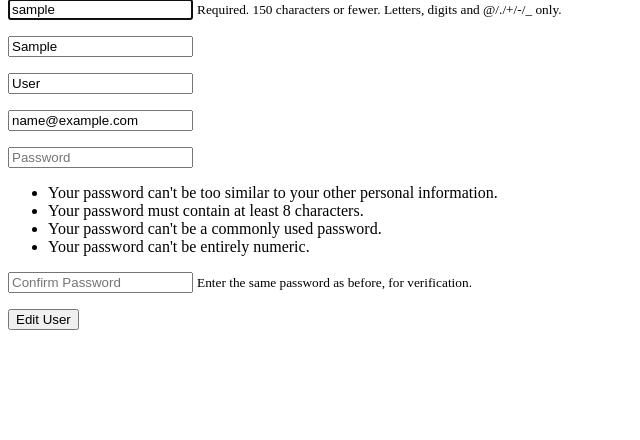
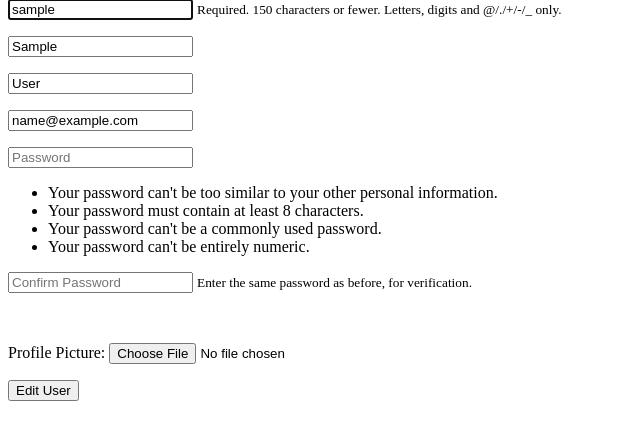
Before and after one commit to rakhovetski/comterest, a Django app: page /account/profile/edit/ in a window 1280 px wide. Shown: the part 183-623 px from the top of the page, without its empty margins (0-640 px from the left). Run offline with Django 3.2, Linux system fonts and the light colour scheme; the visitor is signed in with stand-in values (Sample User, id 1); data comes from the database, SQL or seed files in the repository; parts of the project's set-up code (start-up, migrations or seed data) failed here and were passed over.

Commit message:
Add image field to profile and make image display in profile

```diff
--- a/service/account/forms.py
+++ b/service/account/forms.py
@@ -4,27 +4,12 @@ from django.contrib.auth.models import User
 from .models import Profile, PortfolioProject, Role
 
 
-# class ProfileRegisterForm(forms.ModelForm):
-#     password = forms.CharField(label='Password', widget=forms.PasswordInput)
-#     password2 = forms.CharField(label='Repeat password', widget=forms.PasswordInput)
-#
-#     class Meta:
-#         model = Profile
-#         fields = ['username', 'last_name', 'first_name',
-#                   'email', 'phone', 'description',
-#                   'date_of_birth', 'experience']
-#
-#     def clean_password2(self):
-#         cd = self.cleaned_data
-#         if cd['password'] != cd['password2']:
-#             raise forms.ValidationError('Password don\'t match.')
-#         return cd['password2']
-#
-#     def clean_email(self):
-#         clean_email = self.cleaned_data['email']
-#         if Profile.objects.filter(email=clean_email).exists():
-#             raise forms.ValidationError('Email already in use')
-#         return clean_email
+class ProfilePicForm(forms.ModelForm):
+    profile_image = forms.ImageField(label='Profile Picture')
+
+    class Meta:
+        model = Profile
+        fields = ('profile_image', )
 
 
 class LoginForm(forms.Form):
--- a/service/account/models.py
+++ b/service/account/models.py
@@ -22,6 +22,7 @@ class Profile(models.Model):
                                      related_name='followed_by',
                                      symmetrical=False,
                                      blank=True)
+    profile_image = models.ImageField(null=True, blank=True, upload_to='images/profile_images/')
 
     class Meta:
         verbose_name = 'профиль'
--- a/service/account/templates/account/profile/edit_profile.html
+++ b/service/account/templates/account/profile/edit_profile.html
@@ -7,9 +7,11 @@
 
     <p>Please sign up using the following form</p>
 
-    <form method="post" action="">
+    <form method="post" action="" enctype="multipart/form-data">
         {% csrf_token %}
-        {{ form.as_p }}
+        {{ user_form.as_p }}
+        <br/>
+        {{ profile_form.as_p }}
         <button type="submit">Edit User</button>
     </form>
 {% endblock %}
--- a/service/account/views.py
+++ b/service/account/views.py
@@ -1,6 +1,6 @@
 from django.contrib.auth import login, authenticate, logout
 from django.shortcuts import render, redirect, reverse
-from account.forms import PortfolioProjectForm, RegisterForm
+from account.forms import PortfolioProjectForm, RegisterForm, ProfilePicForm
 from django.contrib.auth.models import User
 from django.contrib import messages
 from django.views.generic.detail import DetailView
@@ -16,9 +16,6 @@ def register_user(request):
             form.save()
             username = form.cleaned_data['username']
             password = form.cleaned_data['password1']
-            # first_name = form.cleaned_data['first_name']
-            # last_name = form.cleaned_data['last_name']
-            # email = form.cleaned_data['email']
             user = authenticate(username=username, password=password)
             if user is not None:
                 login(request, user)
@@ -31,15 +28,26 @@ def register_user(request):
 def edit_user(request):
     if request.user.is_authenticated:
         current_user = User.objects.get(id=request.user.id)
-        form = RegisterForm(request.POST or None, instance=current_user)
-        if form.is_valid():
-            form.save()
+        profile_user = Profile.objects.get(user__id=request.user.id)
+
+        user_form = RegisterForm(request.POST or None, request.FILES or None, instance=current_user)
+        profile_form = ProfilePicForm(request.POST or None, request.FILES or None, instance=profile_user)
+
+        if user_form.is_valid() and profile_form.is_valid():
+            user_form.save()
+            profile_form.save()
+
+            username = user_form.cleaned_data['username']
+            password = user_form.cleaned_data['password1']
+
+            user = authenticate(request, username=username, password=password)
+
+            login(request, user)
+
             messages.success(request, 'Your Profile Has Been Updated')
-            username = form.cleaned_data['username']
-            password = form.cleaned_data['password1']
-            login(username, password)
             return redirect('account:profile', pk=current_user.pk)
-        return render(request, 'account/profile/edit_profile.html', {'form': form})
+        return render(request, 'account/profile/edit_profile.html', {'user_form': user_form,
+                                                                     'profile_form': profile_form})
     else:
         messages.success(request, 'You must be logged in')
         return redirect('search:home')
--- a/service/search/templates/search/profile_list.html
+++ b/service/search/templates/search/profile_list.html
@@ -6,7 +6,11 @@
 {% block content %}
     {% if profiles %}
         {% for profile in profiles %}
-            <img src="{% static 'search/images/no_image.png' %}">
+            {% if profile.profile_image %}
+                <img src="{{ profile.profile_image.url }}" width="250" height="250" alt="{{ profile.user.username }}" >
+            {% else %}
+                <img src="{% static 'account/img/no_image.png' %}" width="250" height="250" alt="{{ profile.user.username}}">
+            {% endif %}
             <p>Username: {{ profile.user.username }}</p>
             <p>Last name: {{ profile.user.last_name }}</p>
             <p>First name: {{ profile.user.first_name }}</p>
--- a/service/service/urls.py
+++ b/service/service/urls.py
@@ -15,9 +15,13 @@ Including another URLconf
 """
 from django.contrib import admin
 from django.urls import path, include
+from django.conf import settings
+from django.conf.urls.static import static
 
 urlpatterns = [
     path('admin/', admin.site.urls),
     path('account/', include('account.urls', namespace='account')),
     path('', include('search.urls', namespace='search')),
 ]
+
+urlpatterns += static(settings.MEDIA_URL, document_root=settings.MEDIA_ROOT)
```
Also changed, not shown: service/account/templates/account/profile/profile.html (+8 -0 lines), service/account/media/account/img/no_image.png (deleted).
